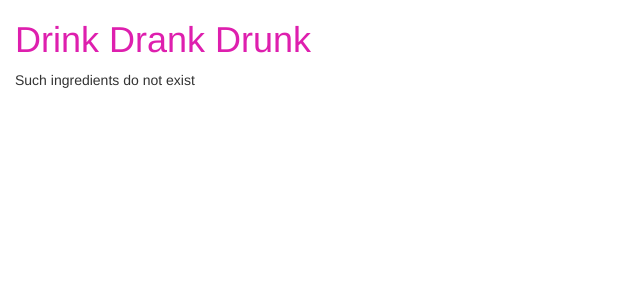
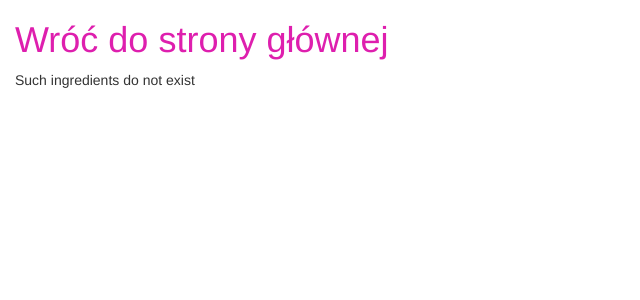
Before and after one commit to lterelak/my-first-drink, a Django app: template drinks/templates/drinks/search_results.html in a window 1280 px wide. Shown: the top 300 px of the page, without its empty margins (0-640 px from the left). Run offline with Django 3.2, Linux system fonts and the light colour scheme; the template is opened without the code that fills it, so the values that code supplies are empty; some libraries are stand-ins or nearby versions.

Commit message:
migrations update

```diff
--- a/drinks/templates/drinks/search_results.html
+++ b/drinks/templates/drinks/search_results.html
@@ -8,7 +8,7 @@
   </head>
   <body>
     <div id=container>
-      <h1><a href="/">Drink Drank Drunk</a></h1>
+      <h1><a href="/">Wróć do strony głównej</a></h1>
 
 
     {% if results %}
```
Also changed, not shown: drinks/migrations/0001_initial.py, drinks/migrations/0002_remove_recipe_recipe_image.py (deleted), drinks/migrations/0003_recipe_recipe_image.py (deleted).
